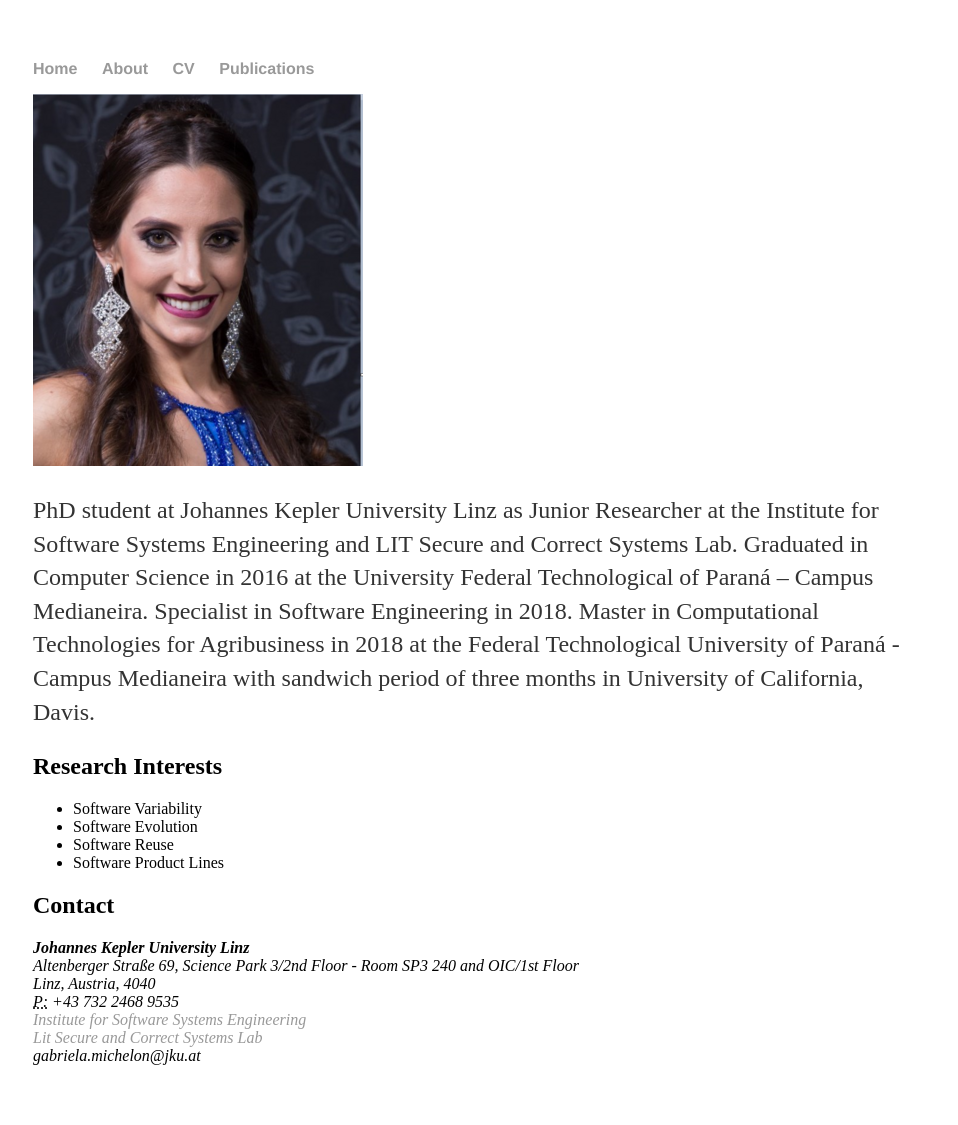
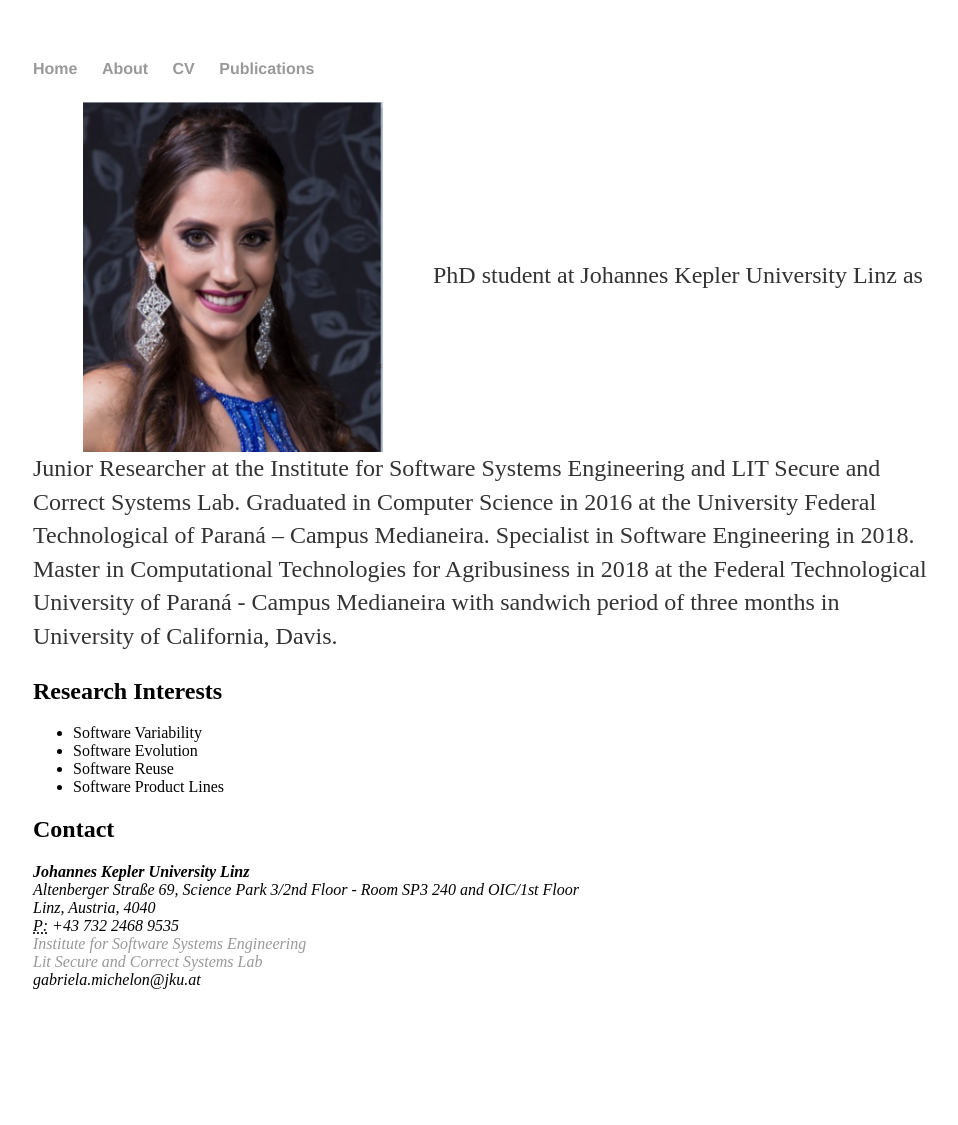
Before and after one commit to GabrielaMichelon/gabrielamichelon.github.io, a Jekyll site: the page index.html, which Jekyll copies as it is, in a window 1280 px wide. Shown: the whole page, without its empty margins (159-1117 px from the left). Built offline with Jekyll 4.4.1, drawn with Linux system fonts in a browser that asks for light colours; after the commit the page ends 1049 px from its top, so only the background shows below that.

Commit message:
Update index.html

```diff
--- a/index.html
+++ b/index.html
@@ -17,15 +17,12 @@
 			<div class="container">
     			<div class="row">
         			<div class="span2">
-						<img src="img/Gabriela_Karoline_Michelon.png">
-                	</div>
-					<div class="span10">
-
-                    	<p>PhD student at Johannes Kepler University Linz as Junior Researcher at the Institute for Software Systems Engineering and LIT Secure and Correct Systems Lab.
+						<p><img src="img/Gabriela_Karoline_Michelon.png" width="300" height="350" style="vertical-align:middle;margin:0px 50px">PhD student at Johannes Kepler University Linz as Junior Researcher at the Institute for Software Systems Engineering and LIT Secure and Correct Systems Lab.
 						Graduated in Computer Science in 2016 at the University Federal Technological of Paraná – Campus Medianeira.
 						Specialist in Software Engineering in 2018.
 						Master in Computational Technologies for Agribusiness in 2018 at the Federal Technological University of Paraná - Campus Medianeira with sandwich period of three months in University of California, Davis. </p>
-
+                	</div>
+					<div class="span10">
 						<h2>Research Interests</h2>
 							<ul>
 								<li>Software Variability </li>
```
